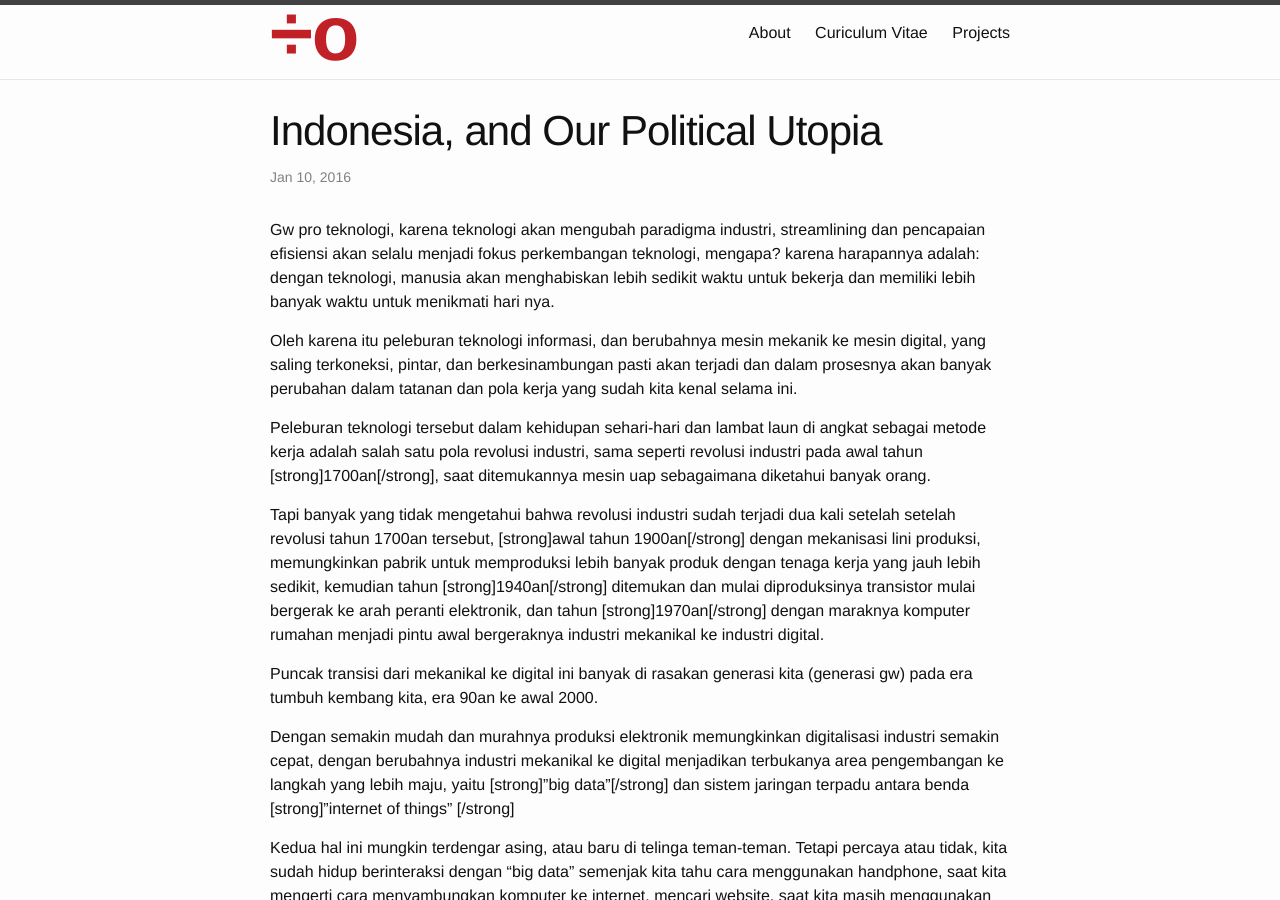
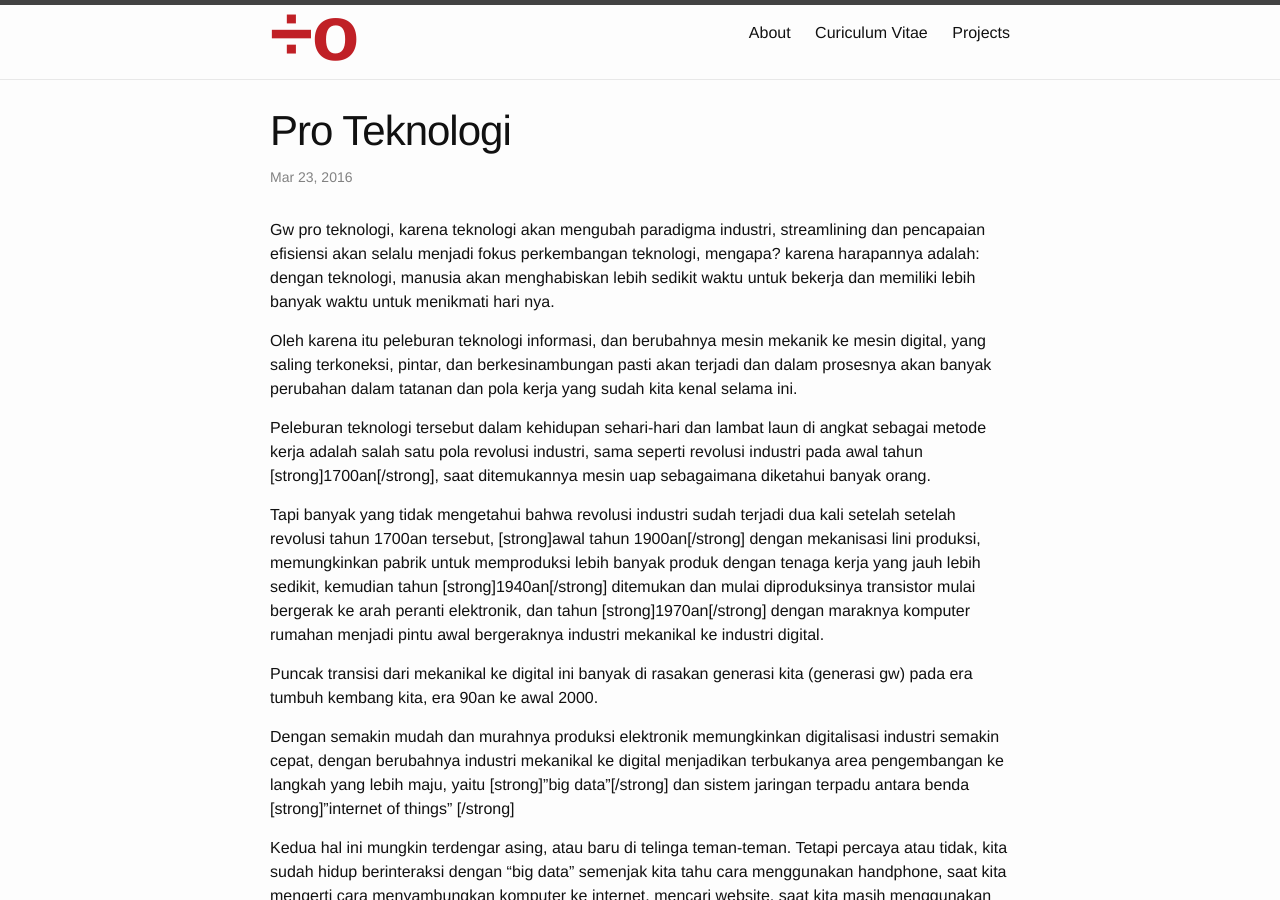
Before and after one commit to ColdDrip/ColdDrip.github.io, a Jekyll site: the page built from _posts/2016-03-23-pro-teknologi.markdown, in a window 1280 px wide and 900 px high. Built offline with Jekyll 4.4.1, drawn with Linux system fonts in a browser that asks for light colours; comment, search, counter and statistics services are not loaded.

Commit message:
title change

```diff
--- a/_posts/2016-03-23-pro-teknologi.markdown
+++ b/_posts/2016-03-23-pro-teknologi.markdown
@@ -1,7 +1,7 @@
 ---
 layout: post
-title:  "Indonesia, and Our Political Utopia"
-date:   2016-01-10 14:09:03 +0700
+title:  "Pro Teknologi"
+date:   2016-03-23 23:59:03 +1000
 categories: Misc
 ---
 
```
